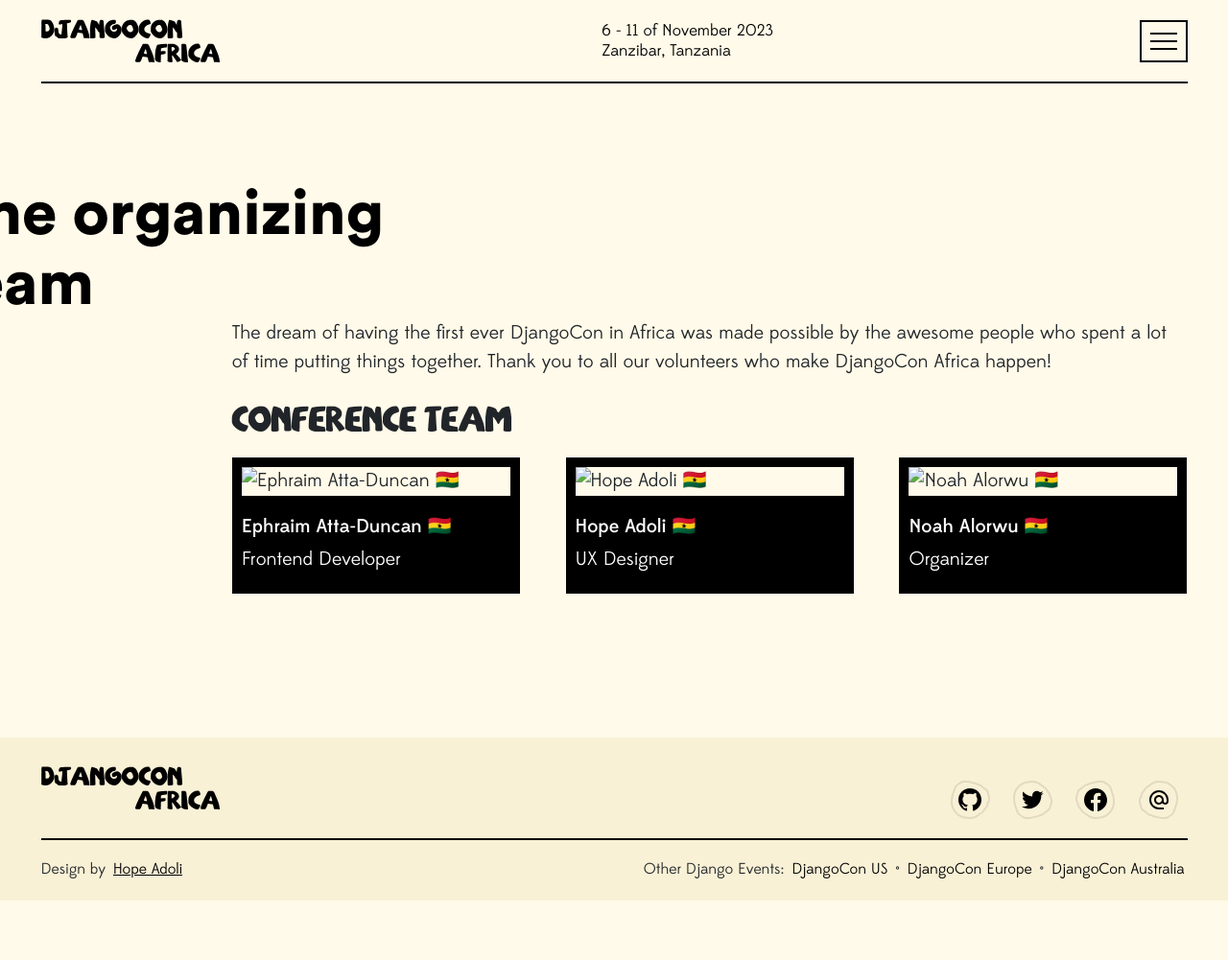
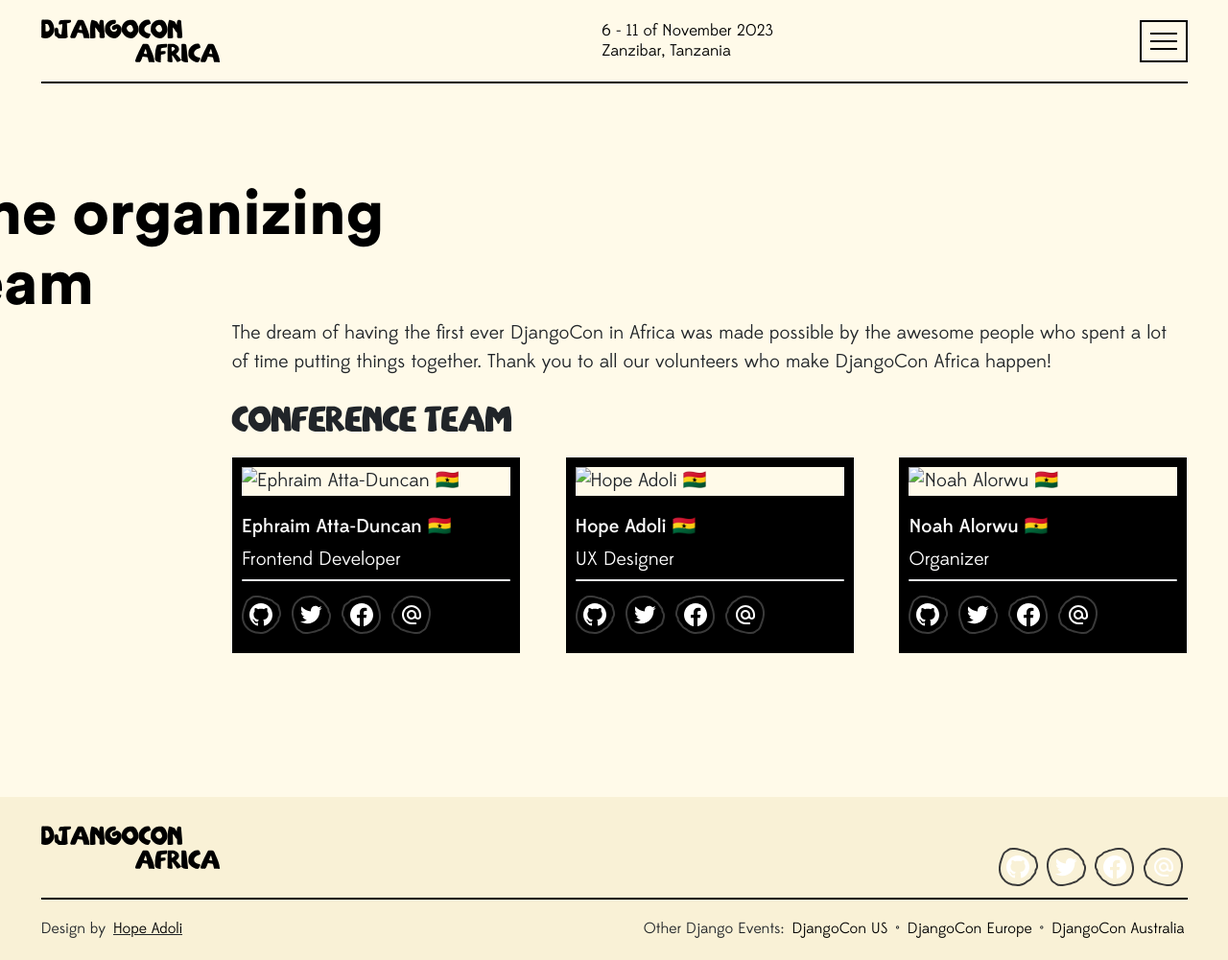
Before and after one commit to djangocon/2023.djangocon.africa, a Jekyll site: the page built from _pages/teams.md, in a window 1280 px wide. Shown: the whole page at 96% size. Built offline with Jekyll 4.4.1, drawn with Linux system fonts in a browser that asks for light colours; before the commit the page ends 939 px from its top, so only the background shows below that.

Commit message:
Add social icons for organzers card

```diff
--- a/_includes/team-list.html
+++ b/_includes/team-list.html
@@ -20,6 +20,29 @@
           <a class="btn btn-secondary" href="{{ link.url }}" role="button">{{ link.name }}</a>
           {% endfor %}
         </p>
+
+        <!-- Line -->
+
+        <div class="progress"></div>
+
+        <!-- Social Icons -->
+        <div className="icons">
+          <a href="{{ site.github }}" target="_blank">
+            <img class="icon" src="/static/img/site/github.svg" alt="Github" />
+          </a>
+
+          <a href="{{ site.twitter }}" target="_blank">
+            <img class="icon" src="/static/img/site/twitter.svg" alt="Twitter" />
+          </a>
+
+          <a href="{{ site.facebook }}" target="_blank">
+            <img class="icon" src="/static/img/site/facebook.svg" alt="Facebook" />
+          </a>
+
+          <a href="mailto:{{ site.contact_us_email }}">
+            <img class="icon" src="/static/img/site/email.svg" alt="Email" />
+          </a>
+        </div>
       </div>
     </div>
     {% endfor %}
--- a/static/css/style.css
+++ b/static/css/style.css
@@ -908,3 +908,23 @@
   padding-bottom: 10px;
   color: #fff;
 }
+
+.container a {
+  text-decoration: none;
+}
+
+.container .progress {
+  color: white;
+  width: 100%;
+  height: 2px;
+  border: none;
+  margin-top: 5px;
+}
+
+.container .icon {
+  color: #fff;
+  filter: invert(94%) sepia(100%) saturate(0%) hue-rotate(260deg) brightness(106%) contrast(108%);
+  margin: 0;
+  margin-right: 5px;
+  margin-top: 15px;
+}
```
